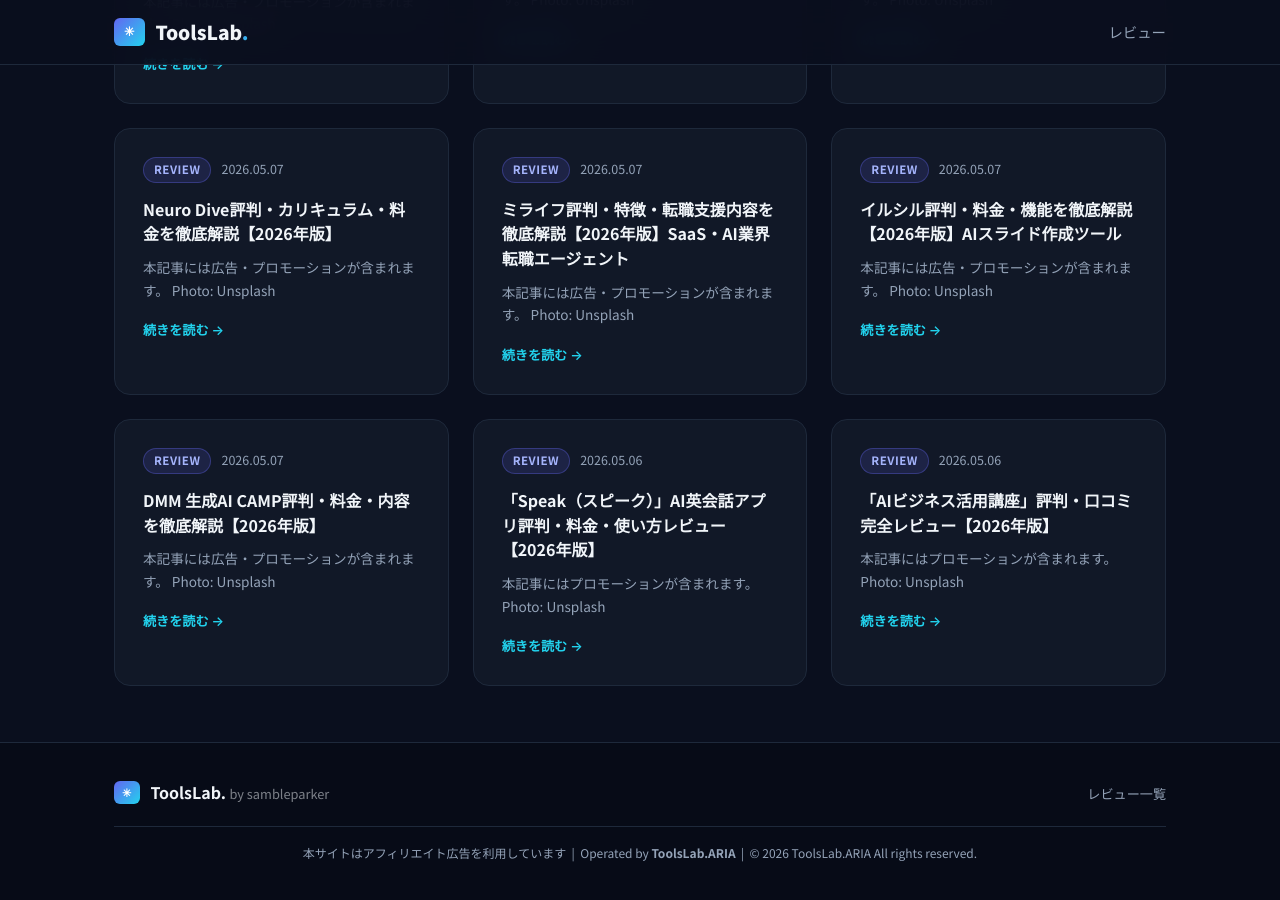
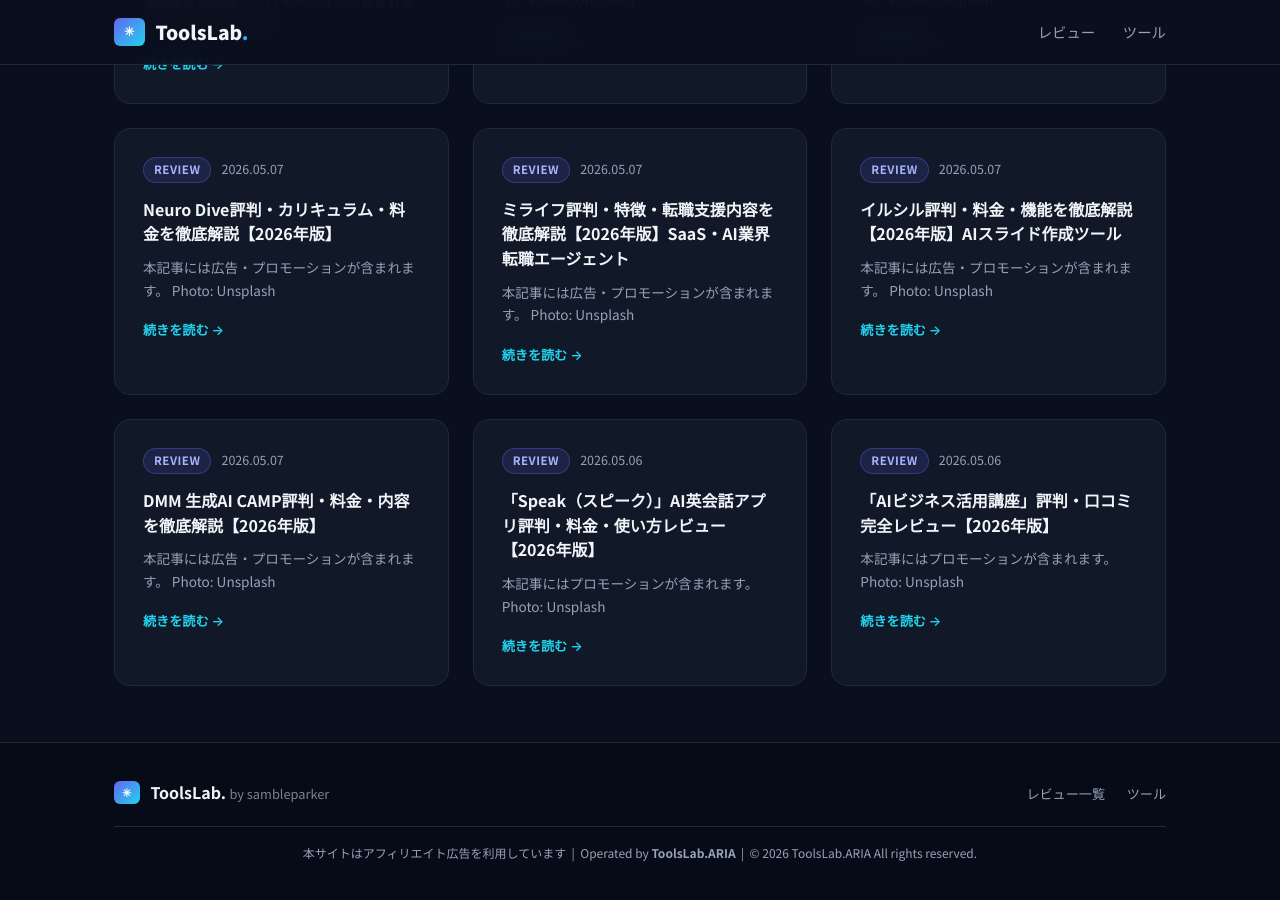
Before and after one commit to ToolsLab-ops/review, a Jekyll site: the page built from index.md, in a window 1280 px wide and 900 px high, scrolled down 1037 px. Built offline with Jekyll 4.4.1, drawn with Linux system fonts in a browser that asks for light colours.

Commit message:
nav: add ツール link

```diff
--- a/_layouts/default.html
+++ b/_layouts/default.html
@@ -18,6 +18,7 @@
       </a>
       <nav class="site-nav">
         <a href="{{ '/' | relative_url }}">レビュー</a>
+        <a href="{{ '/tools/' | relative_url }}">ツール</a>
       </nav>
     </div>
   </header>
@@ -31,6 +32,7 @@
         </div>
         <div class="footer-links">
           <a href="{{ '/' | relative_url }}">レビュー一覧</a>
+          <a href="{{ '/tools/' | relative_url }}">ツール</a>
         </div>
       </div>
       <p class="footer-copy">本サイトはアフィリエイト広告を利用しています &nbsp;|&nbsp; Operated by <strong>ToolsLab.ARIA</strong> &nbsp;|&nbsp; &copy; 2026 ToolsLab.ARIA All rights reserved.</p>
```
